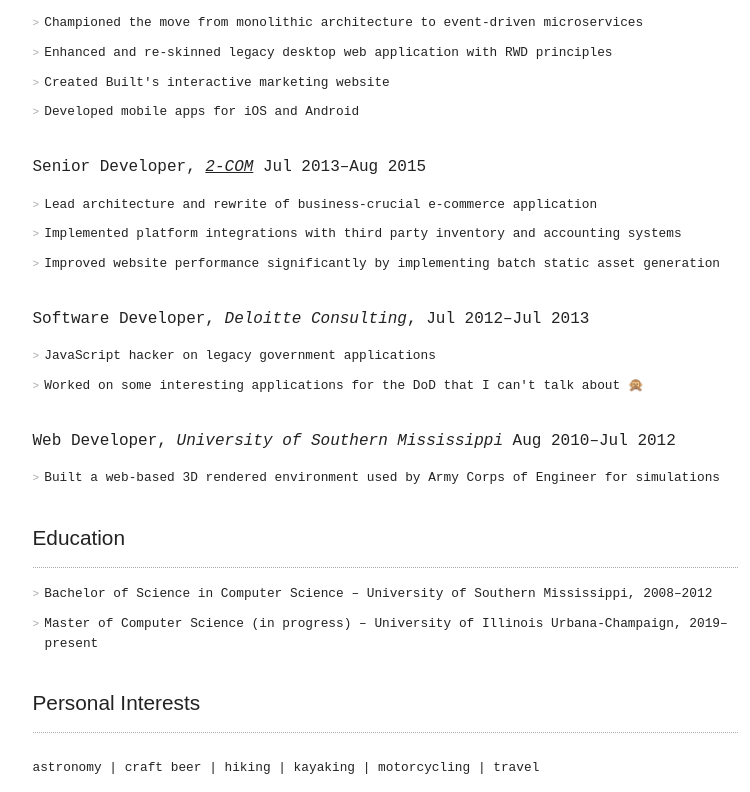
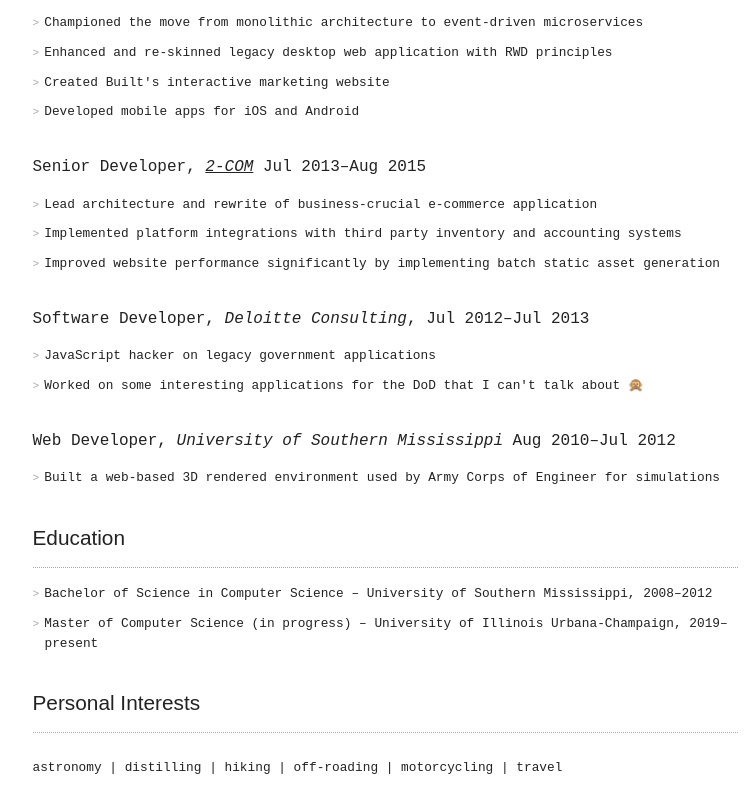
Before and after one commit to banjeremy/banjeremy.github.io, a Gatsby site: page /resume in a window 1280 px wide. Shown: the part 1139-1931 px from the top of the page, without its empty margins (255-1005 px from the left). Built offline with nearby package versions, Linux system fonts and the light colour scheme; Gatsby itself is replaced by a stand-in of ours.

Commit message:
Update jeremy_jones_resume.md

```diff
--- a/data/markdown/jeremy_jones_resume.md
+++ b/data/markdown/jeremy_jones_resume.md
@@ -80,5 +80,5 @@
 ---
 
 <p class="small">
-astronomy | craft beer | hiking | kayaking | motorcycling | travel
+astronomy | distilling | hiking | off-roading | motorcycling | travel
 </p>
```
